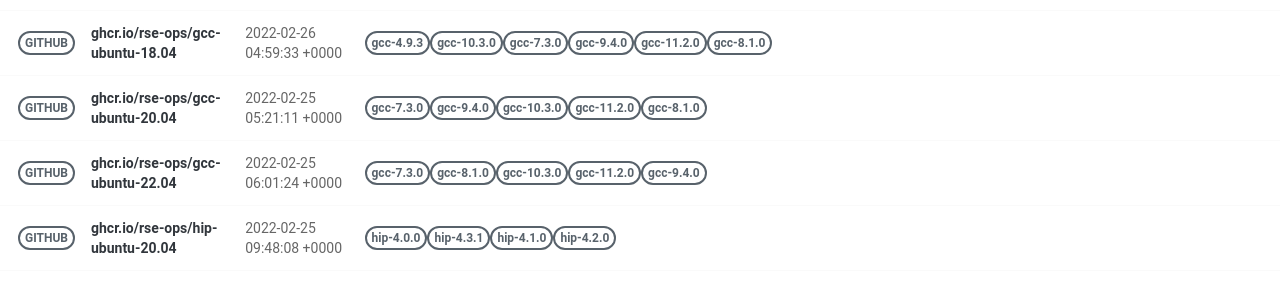
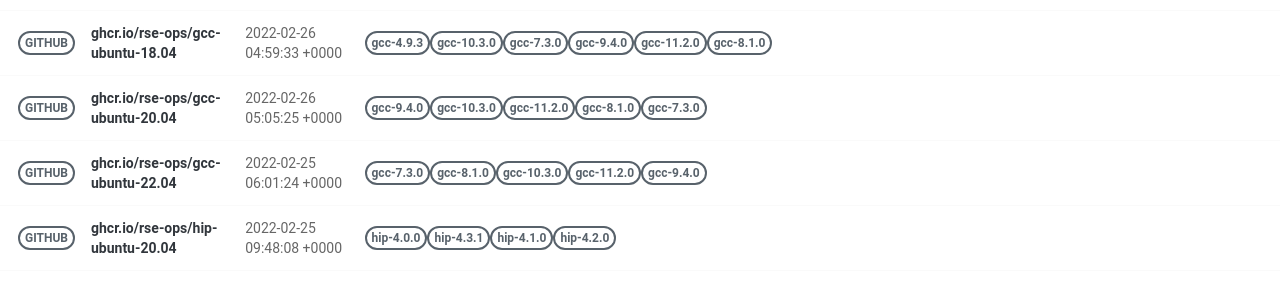
Before and after one commit to rse-ops/docker-images, a Jekyll site: the page built from pages/index.md, in a window 1280 px wide. Shown: the part 581-863 px from the top of the page. Built offline with Jekyll 4.4.1, drawn with Linux system fonts in a browser that asks for light colours; nearby versions of some CDN libraries.

Commit message:
Automated push to update library 2022-02-26

```diff
--- a/_library/ghcr.io-rse-ops-gcc-ubuntu-20.04.md
+++ b/_library/ghcr.io-rse-ops-gcc-ubuntu-20.04.md
@@ -1,14 +1,11 @@
 ---
 layout: container
 name: ghcr.io/rse-ops/gcc-ubuntu-20.04
-updated_at: 2022-02-25 05:21:11.958115
+updated_at: 2022-02-26 05:05:25.315409
 
 
 container_url: https://github.com/orgs/rse-ops/packages/container/package/gcc-ubuntu-20.04
 versions:
- - tag: gcc-7.3.0
-   dockerfile: https://github.com/rse-ops/docker-images/blob/main/ubuntu/gcc/Dockerfile
-   manifest: https://crane.ggcr.dev/manifest/ghcr.io/rse-ops/gcc-ubuntu-20.04:gcc-7.3.0
  - tag: gcc-9.4.0
    dockerfile: https://github.com/rse-ops/docker-images/blob/main/ubuntu/gcc/Dockerfile
    manifest: https://crane.ggcr.dev/manifest/ghcr.io/rse-ops/gcc-ubuntu-20.04:gcc-9.4.0
```
Also changed, not shown: other parts of _library/ghcr.io-rse-ops-gcc-ubuntu-20.04.md (+3 -0 lines).
